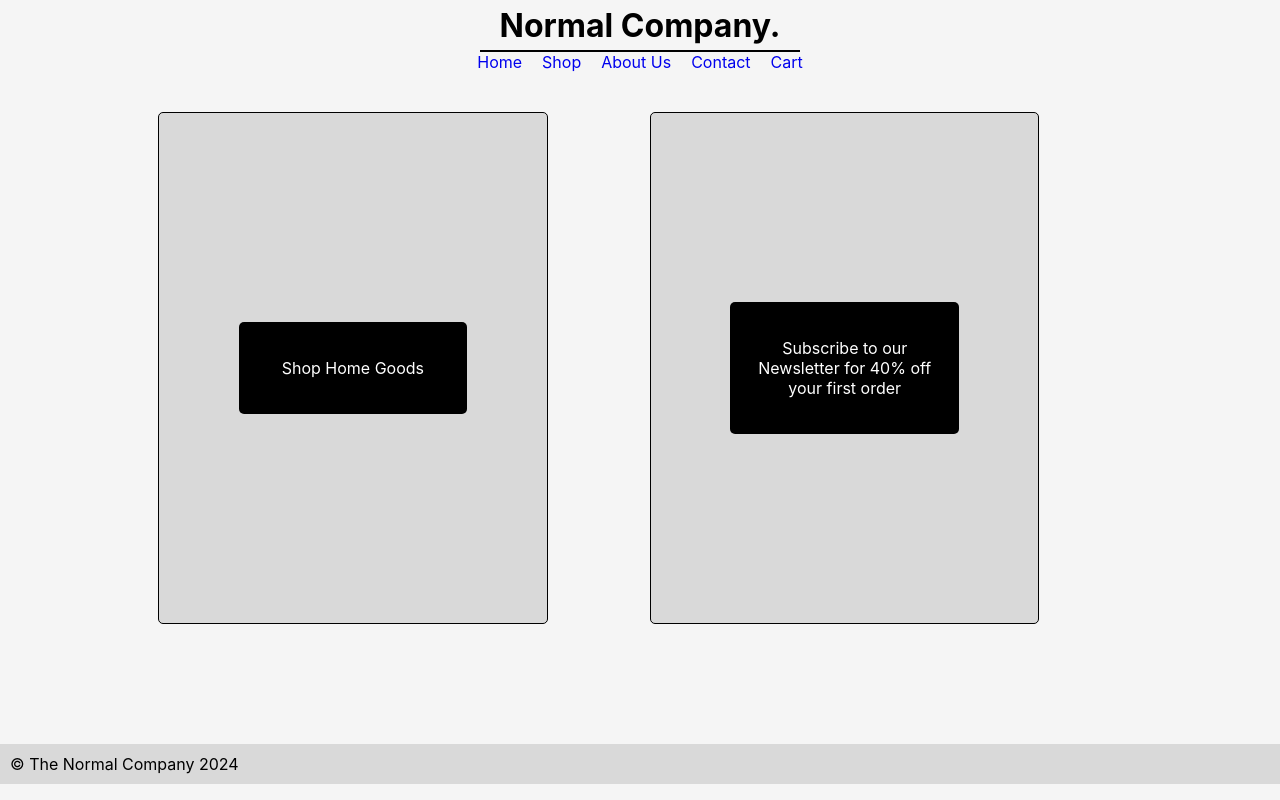
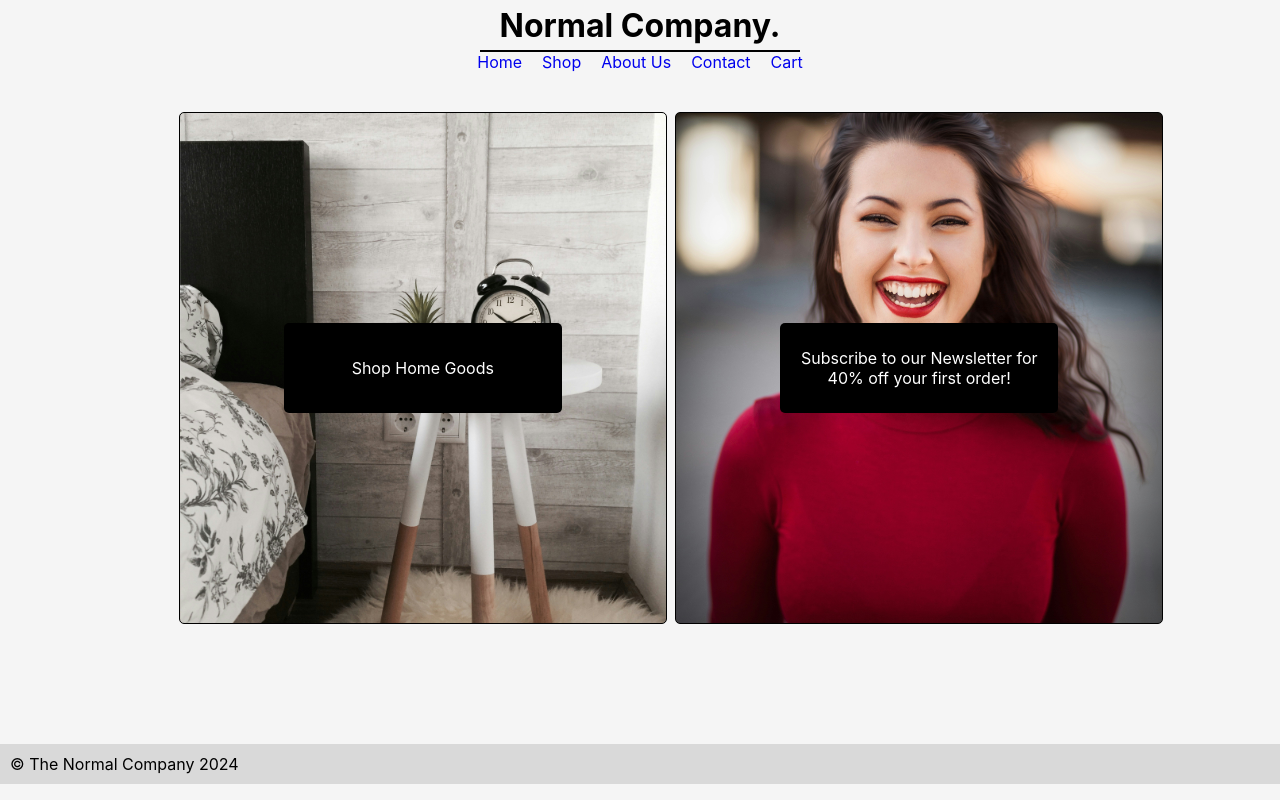
Before and after one commit to Adam-S988/final-sprint-asbs, a React (Create React App) app: page / in a window 1280 px wide. Built offline with nearby package versions, Linux system fonts and the light colour scheme.

Commit message:
Another push

```diff
--- a/src/Components/Main.jsx
+++ b/src/Components/Main.jsx
@@ -1,16 +1,37 @@
 import React from "react";
+import Main1 from "../Images/Main1.jpg";
+import Main2 from "../Images/Main2.jpg";
+import { Link } from "react-router-dom";
 
 const Main = () => {
   return (
     <div className="MainContainer">
-      <div className="MainBox">
+      <div
+        className="MainBox"
+        style={{
+          backgroundImage: `url(${Main1})`,
+          backgroundSize: "cover",
+          backgroundPosition: "center",
+          height: "500px",
+          width: "100%",
+        }}
+      >
+        <Link to="/productlist" className="innerBox">
+          <p>Shop Home Goods</p>
+        </Link>
+      </div>
+      <div
+        className="MainBox"
+        style={{
+          backgroundImage: `url(${Main2})`,
+          backgroundSize: "cover",
+          backgroundPosition: "center",
+          height: "500px",
+          width: "100%",
+        }}
+      >
         <div className="innerBox">
-          <p>Shop Home Goods</p>
-        </div>
-      </div>
-      <div className="MainBox">
-        <div className="innerBox">
-          <p>Subscribe to our Newsletter for 40% off your first order</p>
+          <p>Subscribe to our Newsletter for 40% off your first order!</p>
         </div>
       </div>
     </div>
--- a/src/index.css
+++ b/src/index.css
@@ -33,20 +33,19 @@ code {
   float: left;
   width: fit-content;
   align-items: center;
-  /* background-color: blueviolet; This is a test */
 }
 
 .container {
   display: flex;
   flex-direction: column;
-  align-items: center; /* Center content horizontally */
-  justify-content: flex-start; /* Align content vertically */
-  width: 100%; /* Ensure it takes full width */
+  align-items: center;
+  justify-content: flex-start;
+  width: 100%;
 }
 nav {
   display: flex;
-  justify-content: center; /* Center nav links */
-  margin-bottom: 20px; /* Add space below navigation */
+  justify-content: center;
+  margin-bottom: 20px;
 }
 
 nav a {
@@ -62,6 +61,7 @@ nav a {
   display: grid;
   grid-template-columns: repeat(2, 1fr);
   gap: 20px;
+  margin-left: 50px;
 }
 
 .shopGrid {
@@ -92,7 +92,7 @@ nav a {
   border-radius: 5px;
   border: 1px solid black;
   padding: 5px;
-  margin: 20px 0; /* Center vertically with margin */
+  margin: 20px 0;
 }
 
 .innerBox {
@@ -103,9 +103,21 @@ nav a {
   border-radius: 5px;
   padding: 20px;
   width: 50%;
-  height: auto;
+  height: 50px;
   justify-content: center;
-  text-align: center; /* Center text */
+  align-items: center;
+  text-align: center;
+  text-decoration: none;
+  transition: 0.5s;
+}
+
+.innerBox:hover {
+  opacity: 100%;
+  cursor: pointer;
+  color: yellow;
+  transition: 0.5s;
+  width: 55%;
+  height: 60px;
 }
 
 .Footer {
@@ -116,7 +128,6 @@ nav a {
   padding: 10px;
 }
 
-<<<<<<< HEAD
 .shopFrame {
   height: 100px;
   width: 100px;
@@ -127,8 +138,6 @@ nav a {
   border: 1px solid black;
 }
 
-=======
->>>>>>> dd2595aa382d6048fb3260fec4420dc70173a366
 html,
 body {
   height: 100%;
```
Also changed, not shown: src/Images/Main1.jpg (added), src/Images/Main2.jpg (added).
